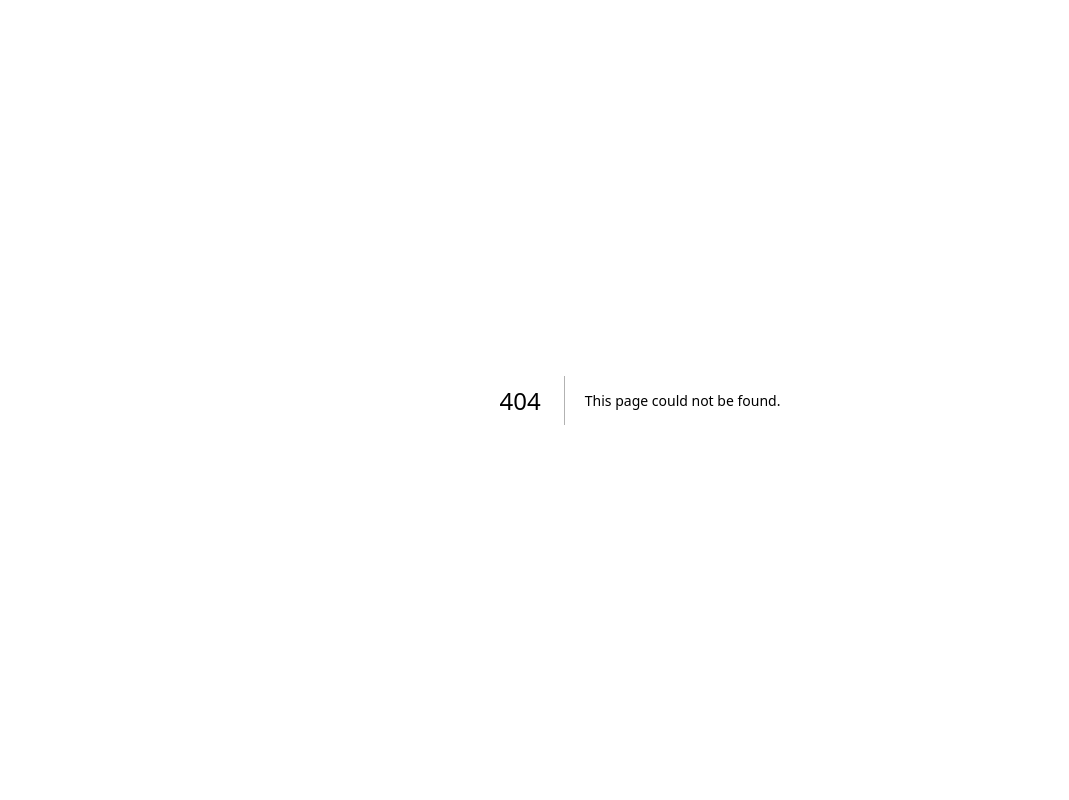
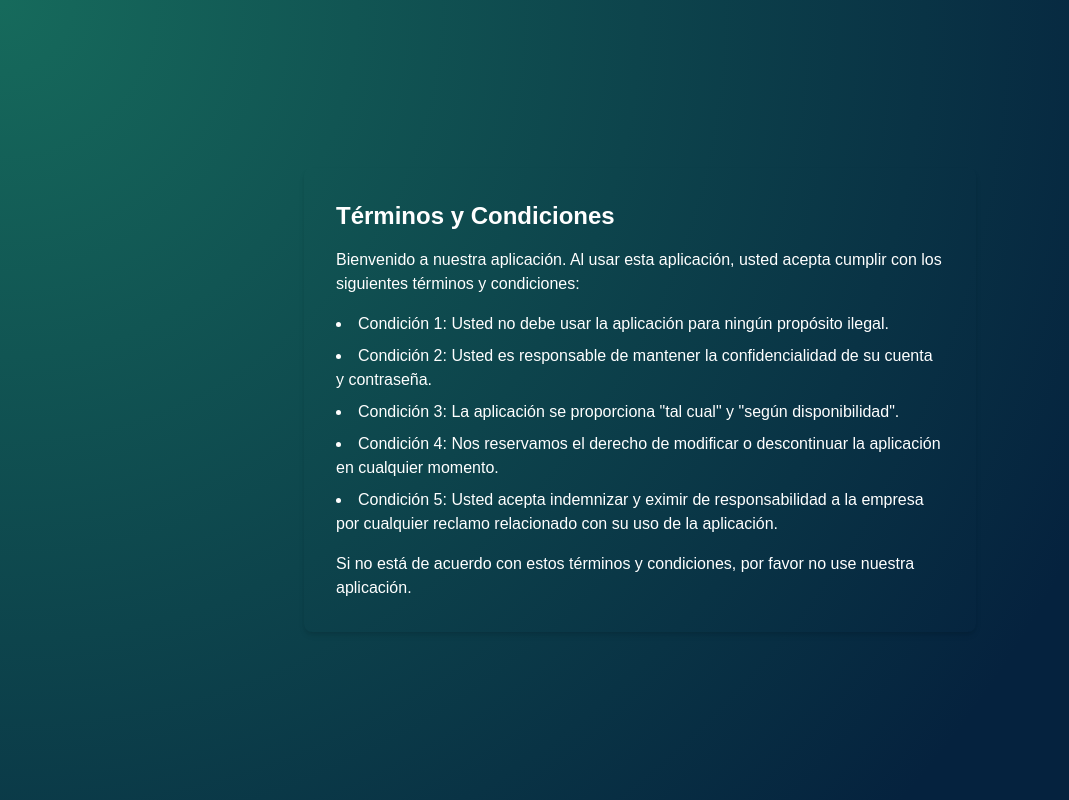
Before and after one commit to pairPrograming1/front, a Next.js app in the folder my-app/: page /terms in a window 1280 px wide. Before the commit this address had no page. Shown: the whole page, without its empty margins (0-1069 px from the left). Built offline with nearby package versions, Linux system fonts and the light colour scheme.

Commit message:
creacion de tterminos y condiciones

```diff
--- /dev/null
+++ b/my-app/src/app/terms/page.js
@@ -0,0 +1,5 @@
+import Terms from "../../component/terms/terms";
+
+export default function TermsPage() {
+  return <Terms />;
+}
--- /dev/null
+++ b/my-app/src/component/terms/terms.js
@@ -0,0 +1,58 @@
+"use client";
+import { useState } from "react";
+
+const TermsAndConditions = () => {
+  const [mousePosition, setMousePosition] = useState({ x: 0, y: 0 });
+
+  const handleMouseMove = (event) => {
+    setMousePosition({ x: event.clientX, y: event.clientY });
+  };
+
+  return (
+    <div
+      className="bg-gray-900 text-white min-h-screen flex flex-col items-center justify-center relative"
+      style={{
+        background: `radial-gradient(circle at ${mousePosition.x}px ${mousePosition.y}px, rgba(25, 119, 97, 0.85), transparent 80%), rgb(5, 34, 62)`,
+      }}
+      onMouseMove={handleMouseMove}
+    >
+      <div className="bg-transparent p-8 rounded-lg shadow-md w-full max-w-2xl text-white">
+        <h1 className="text-2xl font-bold mb-4">Términos y Condiciones</h1>
+        <p className="mb-4">
+          Bienvenido a nuestra aplicación. Al usar esta aplicación, usted acepta
+          cumplir con los siguientes términos y condiciones:
+        </p>
+        <ul className="list-disc list-inside mb-4">
+          <li className="mb-2">
+            Condición 1: Usted no debe usar la aplicación para ningún propósito
+            ilegal.
+          </li>
+          <li className="mb-2">
+            Condición 2: Usted es responsable de mantener la confidencialidad de
+            su cuenta y contraseña.
+          </li>
+          <li className="mb-2">
+            Condición 3: La aplicación se proporciona "tal cual" y "según
+            disponibilidad".
+          </li>
+          <li className="mb-2">
+            Condición 4: Nos reservamos el derecho de modificar o descontinuar
+            la aplicación en cualquier momento.
+          </li>
+          <li className="mb-2">
+            Condición 5: Usted acepta indemnizar y eximir de responsabilidad a
+            la empresa por cualquier reclamo relacionado con su uso de la
+            aplicación.
+          </li>
+          {/* ...agregar más condiciones según sea necesario... */}
+        </ul>
+        <p>
+          Si no está de acuerdo con estos términos y condiciones, por favor no
+          use nuestra aplicación.
+        </p>
+      </div>
+    </div>
+  );
+};
+
+export default TermsAndConditions;
```
